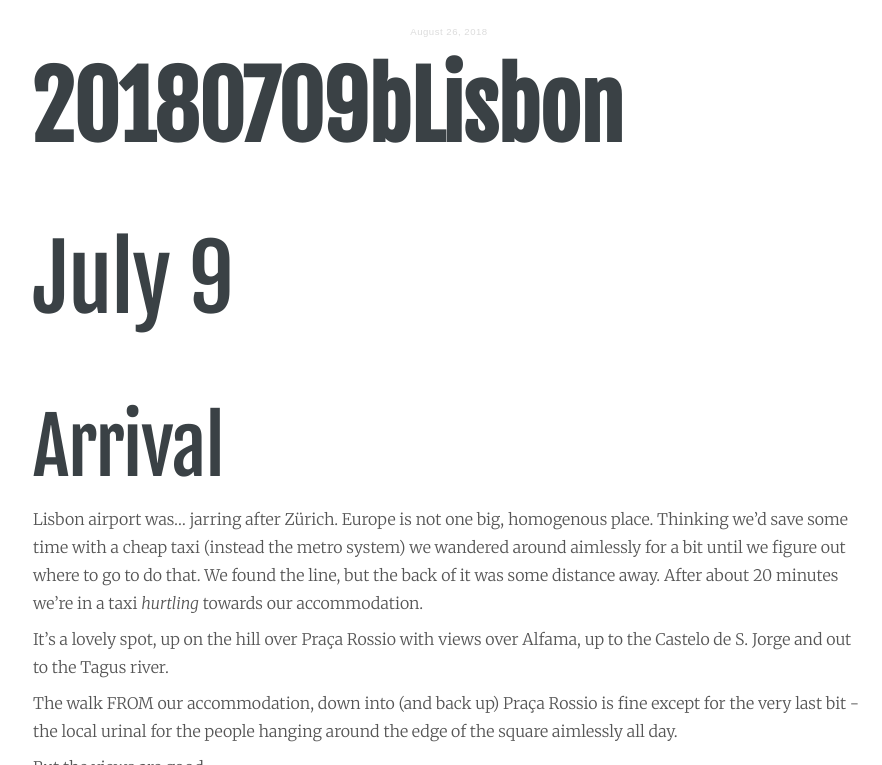
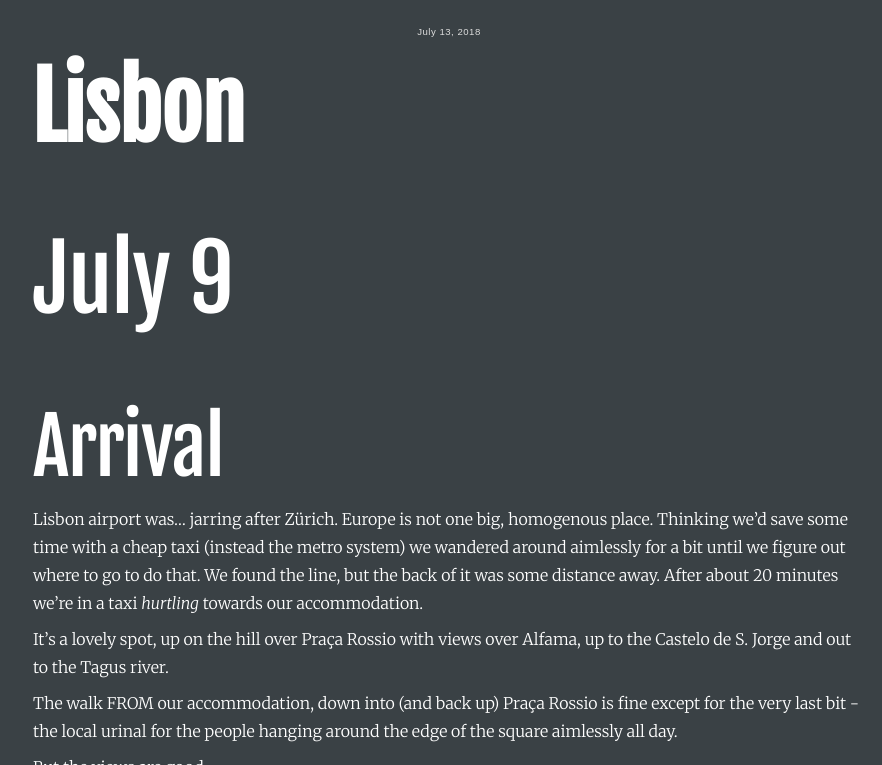
Before and after one commit to davidjroos/davidjroos.github.io, a Jekyll site: the page built from _posts/2018-07-13-Lisbon.md, in a window 1280 px wide and 900 px high, cut to the strip 0-765 px from the top of the window. Shown: the whole strip, without its empty margins (192-1074 px from the left). Built offline with Jekyll 4.4.1, drawn with Linux system fonts in a browser that asks for light colours.

Commit message:
Corrections (part 1 of 100 probably)

```diff
--- a/_posts/2018-07-13-Lisbon.md
+++ b/_posts/2018-07-13-Lisbon.md
@@ -1,12 +1,12 @@
 ---
 layout: post
-title: '20180709bLisbon'
-date: 2018-08-26 12:54:03 +1200
-category:
-tags:
+title: "Lisbon"
+date: 2018-07-13 12:54:03 +1200
+category: travel
+tags: [Lisbon]
 description: ''
 post_image:
-bw: false
+bw: true
 ---
 
 # July 9
```
